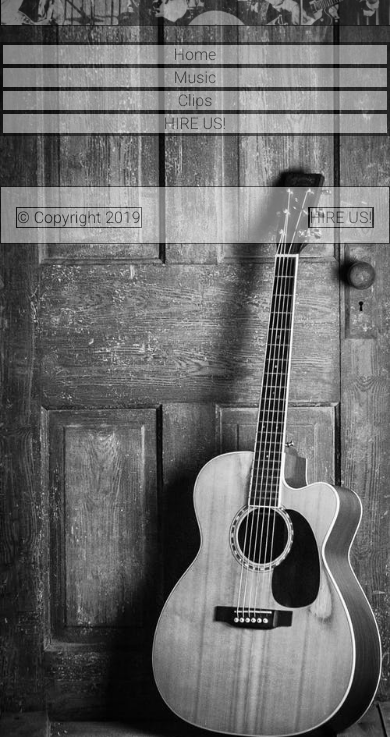
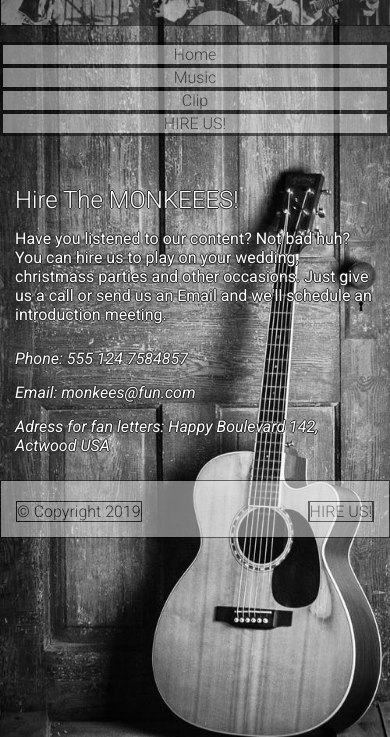
Before and after one commit to Code-Institute-Submissions/user-centric-front-end-milestone-project-1, a plain HTML site: page hire-us.html in a window 390 px wide. Shown: the part 107-844 px from the top of the page. Drawn offline with Linux system fonts and the light colour scheme.

Commit message:
fifth commit finished drafts for mobile pages that will be polished and perfectionized tomorrow

```diff
--- a/assets/css/style.css
+++ b/assets/css/style.css
@@ -163,11 +163,11 @@ footer span a:hover {
 
 /*------------------------------------------------------music page*/
 
-.music-page-h1 {
+.page-h1 {
         font-weight: 300;
 }
-.music-page-h1,
-.music-page-p {
+.page-h1,
+.page-p {
     color: #ffffff;
     margin: 15px 15px 5px 15px;
     text-shadow: -1px 0 #262626, 0 1px #262626, 1px 0 #262626, 0 -1px #262626;
@@ -175,3 +175,18 @@ footer span a:hover {
 audio {
     width: 100%;
 }
+
+
+/*------------------------------------------------------clip page*/
+
+video {
+    width: 100%;
+    margin: 0;
+}
+
+/*------------------------------------------------------hire us page*/
+
+address {
+    margin-top: 25px;
+    margin-bottom: 25px;
+}
--- a/hire-us.html
+++ b/hire-us.html
@@ -19,13 +19,28 @@
             <ul>
                 <a href="index.html" target="_blank"><li>Home</li></a>
                 <a href="music.html" target="_blank"><li>Music</li></a>
-                <a href="clip.html"  target="_blank"><li>Clips</li></a>
+                <a href="clip.html"  target="_blank"><li>Clip</li></a>
                 <a href="hire-us.html" target="_blank"><li>HIRE US!</li></a>
             </ul>
         </nav>
     </header>
     <!--header end-->
 
+    <!--section start-->
+    <section>
+
+        <h1 class="page-h1">Hire The MONKEEES!</h1>
+        <p class="page-p">Have you listened to our content? Not bad huh? You can hire us to play on your wedding,
+        christmass parties and other occasions. Just give us a call or send us an Email and we'll schedule an introduction meeting.</p>
+
+         <address>
+            <p class="page-p">Phone: 555 124 7584857</p>
+            <p class="page-p">Email: monkees@fun.com</p>
+            <p class="page-p">Adress for fan letters: Happy Boulevard 142, Actwood USA</p>
+        </address>
+
+    </section>
+    <!--section end-->
 
     <!--footer start-->
     <footer>
```
Also changed, not shown: clip.html (+14 -2 lines), index.html (+2 -2 lines), music.html (+3 -3 lines).
